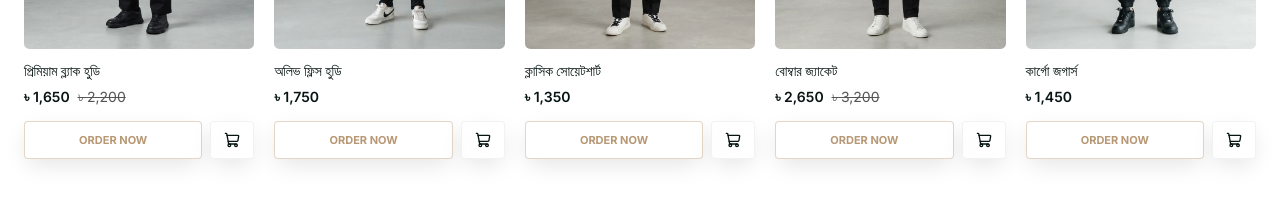
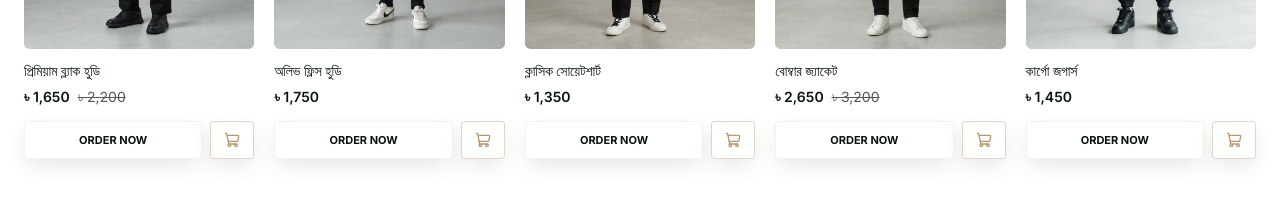
Before and after one commit to irfeelinfo-web/IR-Feel, a Next.js app: page / in a window 1280 px wide. Shown: the part 1700-1911 px from the top of the page. Built offline with nearby package versions, Linux system fonts and the light colour scheme; no server answers; a web font is replaced by a local one.

Commit message:
Fix errors and clean up merge conflicts

```diff
--- a/components/product-card.tsx
+++ b/components/product-card.tsx
@@ -98,7 +98,7 @@ export function ProductCard({
         <div className="mt-3 flex items-stretch gap-2">
           <button
             onClick={handleOrderNow}
-            className="flex-1 rounded-lg border border-gold/40 bg-white/40 dark:bg-black/40 py-2.5 text-[11px] font-bold tracking-widest text-gold backdrop-blur-md transition-all duration-300 hover:bg-gold hover:text-white hover:border-gold hover:shadow-lg hover:shadow-gold/15"
+            className="flex-1 rounded-lg border border-border/40 bg-white/40 dark:bg-black/40 py-2.5 text-[11px] font-bold tracking-widest text-foreground backdrop-blur-md transition-all duration-300 hover:bg-primary hover:text-white hover:shadow-lg hover:shadow-primary/10"
             style={{
               boxShadow: "0 8px 24px -4px rgba(0, 0, 0, 0.12), inset 0 1px 0 rgba(255, 255, 255, 0.8)"
             }}
@@ -108,7 +108,7 @@ export function ProductCard({
           <button
             onClick={handleAddToCart}
             aria-label={`Add ${product.name} to cart`}
-            className="flex w-11 items-center justify-center rounded-lg border border-border/40 bg-white/40 dark:bg-black/40 text-foreground backdrop-blur-md transition-all duration-300 hover:bg-primary hover:text-white hover:shadow-lg hover:shadow-primary/10"
+            className="flex w-11 items-center justify-center rounded-lg border border-gold/40 bg-white/40 dark:bg-black/40 text-gold backdrop-blur-md transition-all duration-300 hover:bg-gold hover:text-white hover:border-gold hover:shadow-lg hover:shadow-gold/15"
             style={{
               boxShadow: "0 8px 24px -4px rgba(0, 0, 0, 0.12), inset 0 1px 0 rgba(255, 255, 255, 0.8)"
             }}
```
